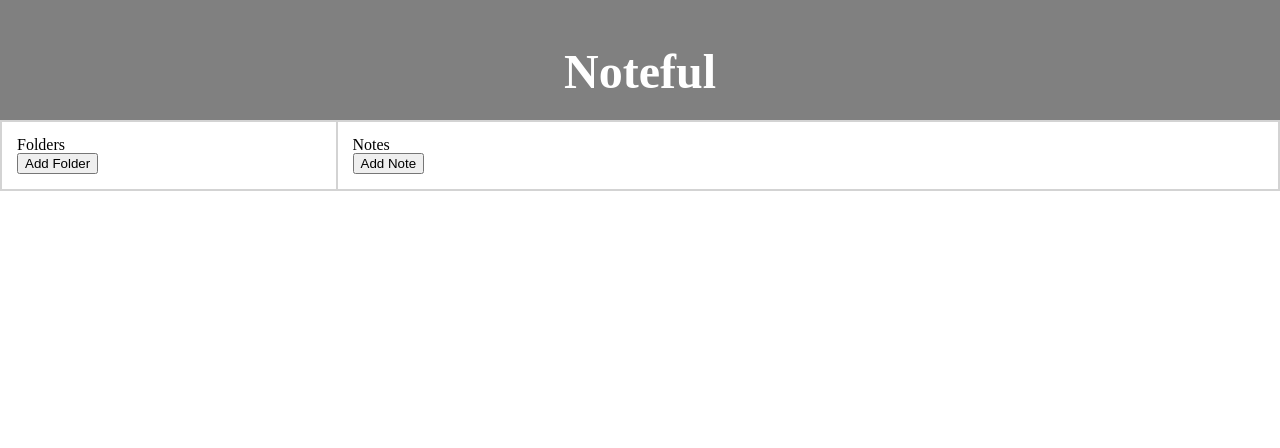
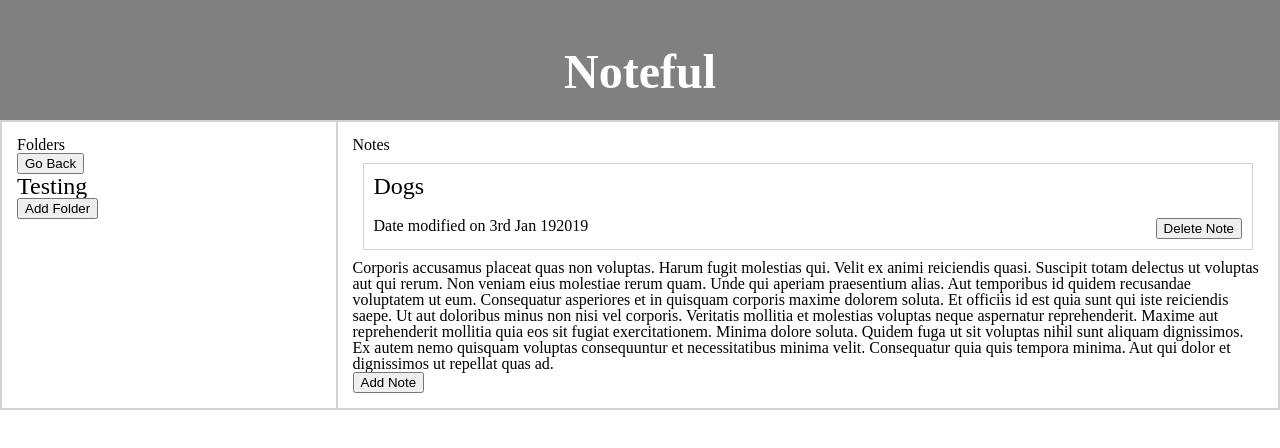
Before and after one commit to Thorn51/noteful, a React (Create React App) app: page /note/cbc787a0-ffaf-11e8-8eb2-f2801f1b9fd1 in a window 1280 px wide. Shown: the top 448 px of the page. Built offline with nearby package versions, Linux system fonts and the light colour scheme.

Commit message:
Update note route

```diff
--- a/src/App.js
+++ b/src/App.js
@@ -4,6 +4,8 @@ import "./App.css";
 import Sidebar from "./Sidebar/Sidebar";
 import Main from "./Main/Main";
 import Folder from "./Folder/Folder";
+import NoteSidebar from "./NoteSidebar/NoteSidebar";
+import NoteMain from "./NoteMain/NoteMain";
 import store from "./store";
 
 export default class App extends React.Component {
@@ -27,6 +29,10 @@ export default class App extends React.Component {
               path="/folder"
               render={props => <Sidebar {...props} {...store} />}
             />
+            <Route
+              path="/note"
+              render={props => <NoteSidebar {...props} {...store} />}
+            />
             <button className="add_folder">Add Folder</button>
           </aside>
           <section className="notes_section">
@@ -40,6 +46,10 @@ export default class App extends React.Component {
               path="/folder/:folderId"
               component={props => <Folder {...props} {...store} />}
             />
+            <Route
+              path="/note/:noteId"
+              component={props => <NoteMain {...props} {...store} />}
+            />
             <button className="add_note">Add Note</button>
           </section>
         </main>
--- a/src/Folder/Folder.js
+++ b/src/Folder/Folder.js
@@ -10,7 +10,7 @@ export default function Folder(props) {
   const notes = Object.keys(folderNotes).map(key => {
     return (
       <div key={folderNotes[key].id} className="note">
-        <Link to={`file/${folderNotes[key].id}`}>
+        <Link to={`/note/${folderNotes[key].id}`}>
           <h2 className="note_name">{folderNotes[key].name}</h2>
         </Link>
         <div className="note_modification">
--- a/src/Main/Main.js
+++ b/src/Main/Main.js
@@ -7,7 +7,7 @@ export default function Main(props) {
   const noteList = Object.keys(props.notes).map(key => {
     return (
       <div key={props.notes[key].id} className="note">
-        <Link to={`/note/props.notes[key].id`}>
+        <Link to={`/note/${props.notes[key].id}`}>
           <h2 className="note_name">{props.notes[key].name}</h2>
         </Link>
         <div className="note_modification">
--- a/src/NoteMain/NoteMain.js
+++ b/src/NoteMain/NoteMain.js
@@ -0,0 +1,23 @@
+import React from "react";
+import moment from "moment";
+
+export default function(props) {
+  const note = props.notes.find(note => note.id === props.match.params.noteId);
+  console.log(note);
+  return (
+    <section className="note_content">
+      <div className="note">
+        <h2 className="note_name">{note.name}</h2>
+        <div className="note_modification">
+          <p className="mod_date">
+            Date modified on {""} {moment(note.modified).format("Do MMM YYY")}
+          </p>
+          <button className="delete_note">Delete Note</button>
+        </div>
+      </div>
+      <div>
+        <p className="note_content">{note.content}</p>
+      </div>
+    </section>
+  );
+}
--- a/src/NoteSidebar/NoteSidebar.js
+++ b/src/NoteSidebar/NoteSidebar.js
@@ -1,13 +1,11 @@
 import React from "react";
 
 export default function Note(props) {
-  const folder = props.folders.find(
-    folder => folder.id === props.match.params.noteId
-  );
+  console.log(props);
   return (
     <div className="note_sidebar">
       <button className="back_button">Go Back</button>
-      <h2 className="folder_name">{folder}</h2>
+      <h2 className="folder_name">Testing</h2>
     </div>
   );
 }
```
